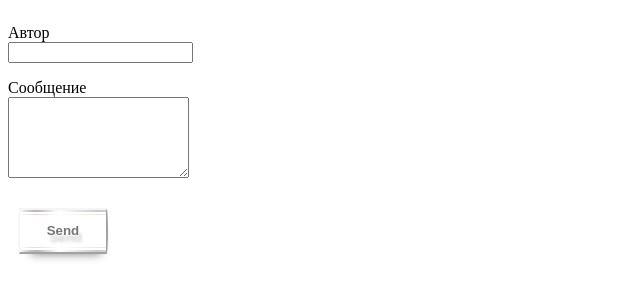
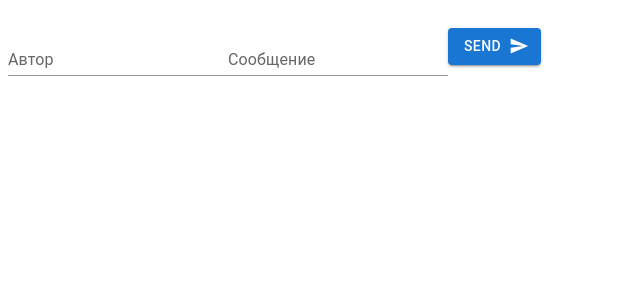
Before and after one commit to SergeyShashin/react151223, a React app: page / in a window 1280 px wide. Shown: the top 300 px of the page, without its empty margins (0-640 px from the left). Built offline with nearby package versions, Linux system fonts and the light colour scheme.

Commit message:
React 151223 lesson3 updated styles.

```diff
--- a/package.json
+++ b/package.json
@@ -27,6 +27,10 @@
     "webpack-dev-server": "^4.15.1"
   },
   "dependencies": {
+    "@emotion/react": "^11.11.1",
+    "@emotion/styled": "^11.11.0",
+    "@mui/icons-material": "^5.15.1",
+    "@mui/material": "^5.15.1",
     "classnames": "^2.3.2",
     "prop-types": "^15.8.1",
     "react": "^18.2.0",
--- a/src/components/MessageForm/MessageForm.jsx
+++ b/src/components/MessageForm/MessageForm.jsx
@@ -1,5 +1,9 @@
 import React, { Component } from 'react';
 import PropTypes from 'prop-types';
+import Button from '@mui/material/Button';
+import SendIcon from '@mui/icons-material/Send';
+import Stack from '@mui/material/Stack';
+import TextField from '@mui/material/TextField';
 
 
 export class MessageForm extends Component {
@@ -49,15 +53,20 @@ export class MessageForm extends Component {
 
     return (
       <div>
-        <p>
+        {/* <p>
           <label>Автор</label><br />
           <input id="author" name="author" type="text" value={author} onChange={this.handleInputChange} />
-        </p>
-        <p>
+        </p> */}
+        {/* <p>
           <label>Сообщение</label><br />
           <textarea id="text" name="text" cols="20" rows="5" value={text} onChange={this.handleInputChange} onKeyDown={this.handleEnter} ></textarea>
-        </p>
-        <button onClick={this.handleSend}>Send</button>
+        </p> */}
+        <TextField id="standard-basic"  name="author" label="Автор" variant="standard" value={author} onChange={this.handleInputChange} />
+        <TextField id="standard-basic" name="text" label="Сообщение" variant="standard" value={text} onChange={this.handleInputChange} onKeyDown={this.handleEnter} />
+        <Button onClick={this.handleSend} variant="contained" endIcon={<SendIcon />}>
+          Send
+        </Button>
+        {/* <button onClick={this.handleSend}>Send</button> */}
       </div>
     );
 
--- a/src/components/MessageList/MessageList.scss
+++ b/src/components/MessageList/MessageList.scss
@@ -5,4 +5,5 @@
   width: 100%;
   background: beige;
   overflow-y: scroll;
+  margin-bottom: 20px;
 }
--- a/src/index.html
+++ b/src/index.html
@@ -10,7 +10,7 @@
       text-align: center;
     } */
 
-    span {
+    /* span {
       min-width: 20px;
     }
 
@@ -51,7 +51,7 @@
     button:active,
     span {
       top: 1px;
-    }
+    } */
   </style>
 </head>
 
```
Also changed, not shown: 1 other file (tests, documents, lock files or other folders).
